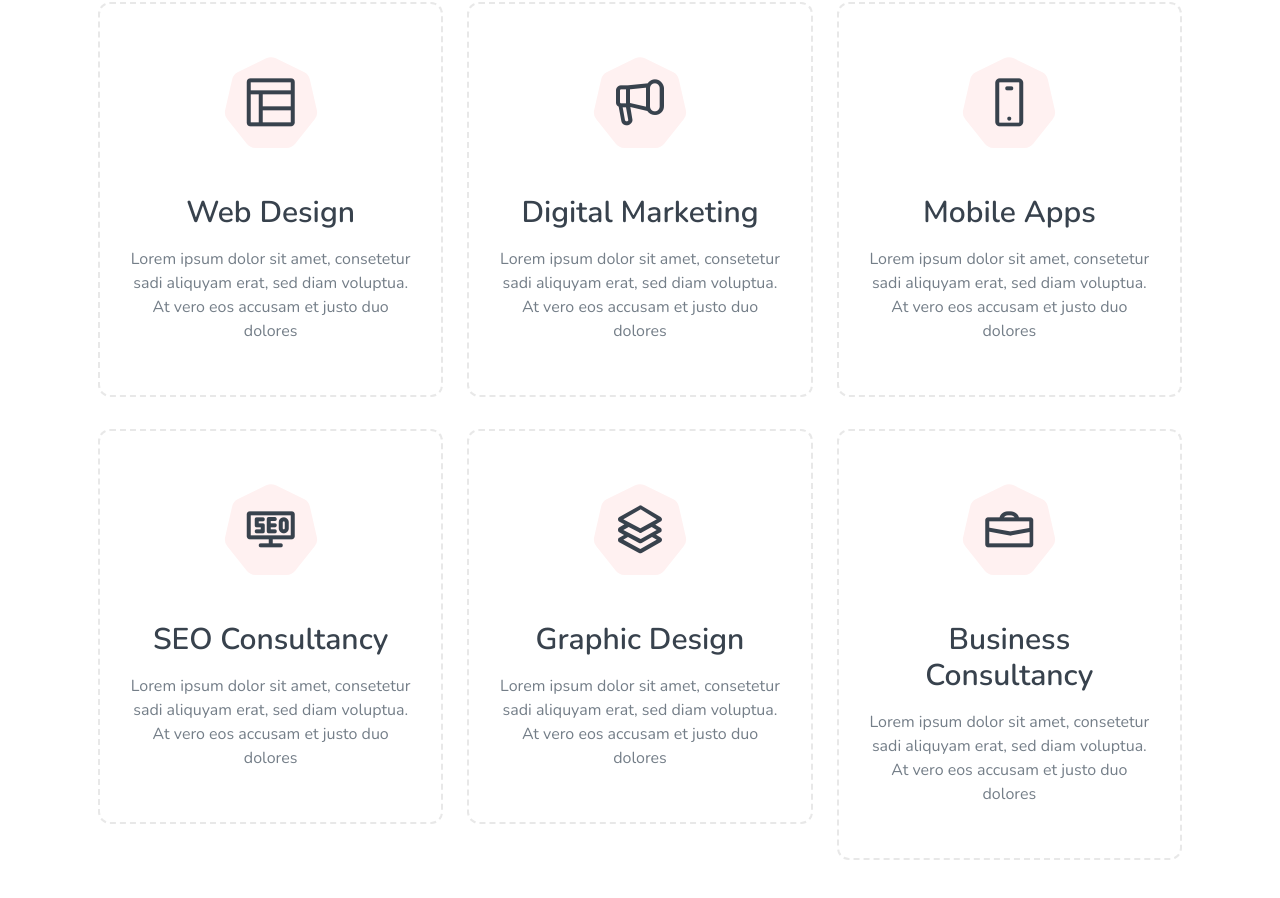
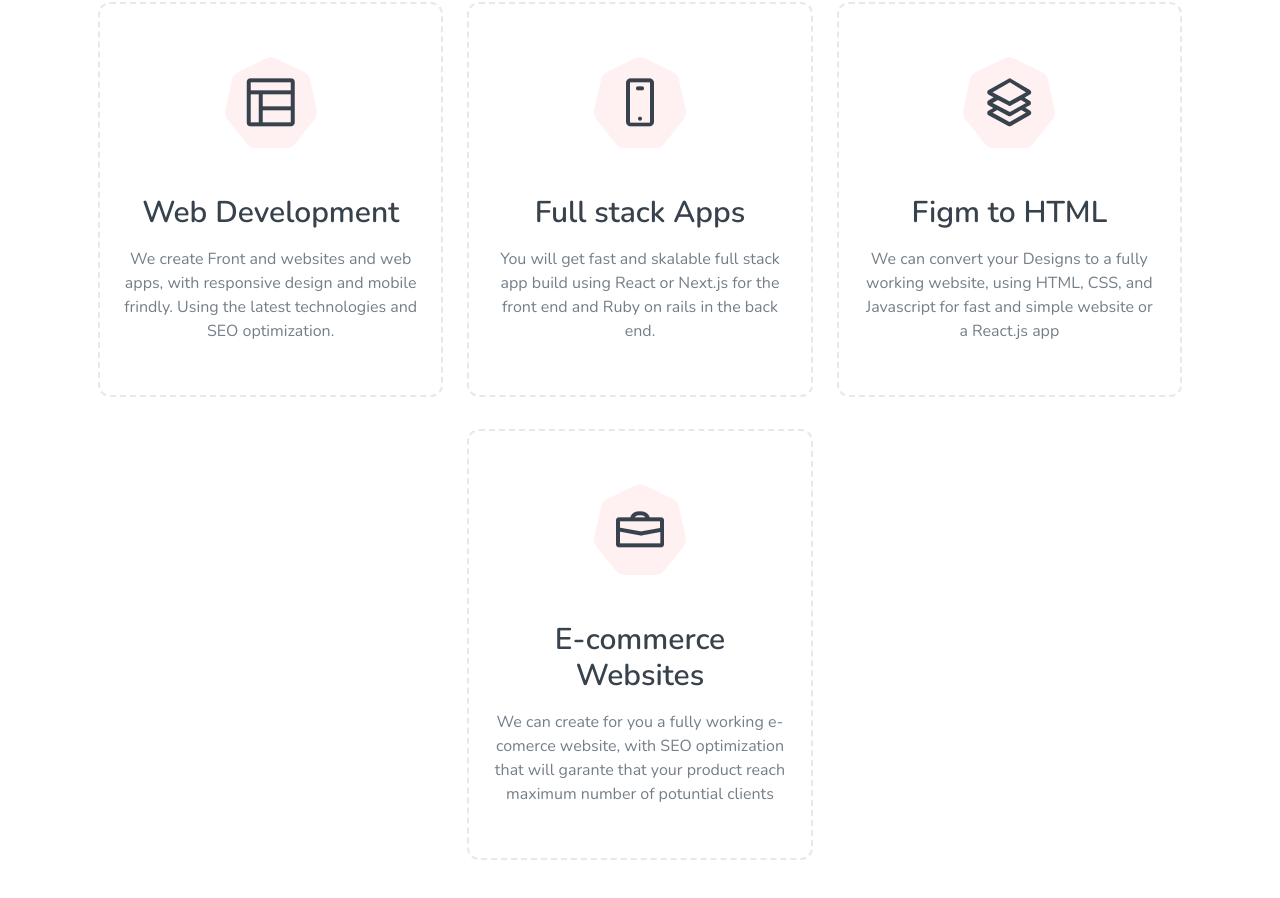
Before and after one commit to CodeX-computing/CodeX-FrontEnd, a Next.js app: page / in a window 1280 px wide. Shown: the part 2341-3239 px from the top of the page. Built offline with nearby package versions, Linux system fonts and the light colour scheme.

Commit message:
Create services

```diff
--- a/components/Services.js
+++ b/components/Services.js
@@ -24,24 +24,8 @@ const Services = () => {
                 </svg>
               </div>
               <div className="services_content mt-5 xl:mt-10">
-                <h3 className="services_title text-black font-semibold text-xl md:text-2xl lg:text-xl xl:text-3xl">Web Design</h3>
-                <p className="mt-4">Lorem ipsum dolor sit amet, consetetur sadi aliquyam erat, sed diam voluptua. At vero eos accusam et justo duo dolores </p>
-              </div>
-            </div>{' '}
-            {/*<!-- single services -->*/}
-          </div>
-
-          <div className="w-full sm:w-10/12 md:w-6/12 lg:w-4/12">
-            <div className="single_services text-center mt-8 mx-3">
-              <div className="services_icon">
-                <i className="lni lni-bullhorn"></i>
-                <svg xmlns="http://www.w3.org/2000/svg" width="94" height="92" viewBox="0 0 94 92">
-                  <path className="services_shape" id="Polygon_12" data-name="Polygon 12" d="M42.212,2.315a11,11,0,0,1,9.576,0l28.138,13.6a11,11,0,0,1,5.938,7.465L92.83,54.018A11,11,0,0,1,90.717,63.3L71.22,87.842A11,11,0,0,1,62.607,92H31.393a11,11,0,0,1-8.613-4.158L3.283,63.3A11,11,0,0,1,1.17,54.018L8.136,23.383a11,11,0,0,1,5.938-7.465Z" />
-                </svg>
-              </div>
-              <div className="services_content mt-5 xl:mt-10">
-                <h3 className="services_title text-black font-semibold text-xl md:text-2xl lg:text-xl xl:text-3xl">Digital Marketing</h3>
-                <p className="mt-4">Lorem ipsum dolor sit amet, consetetur sadi aliquyam erat, sed diam voluptua. At vero eos accusam et justo duo dolores </p>
+                <h3 className="services_title text-black font-semibold text-xl md:text-2xl lg:text-xl xl:text-3xl">Web Development</h3>
+                <p className="mt-4">We create Front and websites and web apps, with responsive design and mobile frindly. Using the latest technologies and SEO optimization.</p>
               </div>
             </div>{' '}
             {/*<!-- single services -->*/}
@@ -56,24 +40,8 @@ const Services = () => {
                 </svg>
               </div>
               <div className="services_content mt-5 xl:mt-10">
-                <h3 className="services_title text-black font-semibold text-xl md:text-2xl lg:text-xl xl:text-3xl">Mobile Apps</h3>
-                <p className="mt-4">Lorem ipsum dolor sit amet, consetetur sadi aliquyam erat, sed diam voluptua. At vero eos accusam et justo duo dolores </p>
-              </div>
-            </div>{' '}
-            {/*<!-- single services -->*/}
-          </div>
-
-          <div className="w-full sm:w-10/12 md:w-6/12 lg:w-4/12">
-            <div className="single_services text-center mt-8 mx-3">
-              <div className="services_icon">
-                <i className="lni lni-seo"></i>
-                <svg xmlns="http://www.w3.org/2000/svg" width="94" height="92" viewBox="0 0 94 92">
-                  <path className="services_shape" id="Polygon_12" data-name="Polygon 12" d="M42.212,2.315a11,11,0,0,1,9.576,0l28.138,13.6a11,11,0,0,1,5.938,7.465L92.83,54.018A11,11,0,0,1,90.717,63.3L71.22,87.842A11,11,0,0,1,62.607,92H31.393a11,11,0,0,1-8.613-4.158L3.283,63.3A11,11,0,0,1,1.17,54.018L8.136,23.383a11,11,0,0,1,5.938-7.465Z" />
-                </svg>
-              </div>
-              <div className="services_content mt-5 xl:mt-10">
-                <h3 className="services_title text-black font-semibold text-xl md:text-2xl lg:text-xl xl:text-3xl">SEO Consultancy</h3>
-                <p className="mt-4">Lorem ipsum dolor sit amet, consetetur sadi aliquyam erat, sed diam voluptua. At vero eos accusam et justo duo dolores </p>
+                <h3 className="services_title text-black font-semibold text-xl md:text-2xl lg:text-xl xl:text-3xl">Full stack Apps</h3>
+                <p className="mt-4">You will get fast and skalable full stack app build using React or Next.js for the front end and Ruby on rails in the back end.</p>
               </div>
             </div>{' '}
             {/*<!-- single services -->*/}
@@ -88,8 +56,8 @@ const Services = () => {
                 </svg>
               </div>
               <div className="services_content mt-5 xl:mt-10">
-                <h3 className="services_title text-black font-semibold text-xl md:text-2xl lg:text-xl xl:text-3xl">Graphic Design</h3>
-                <p className="mt-4">Lorem ipsum dolor sit amet, consetetur sadi aliquyam erat, sed diam voluptua. At vero eos accusam et justo duo dolores </p>
+                <h3 className="services_title text-black font-semibold text-xl md:text-2xl lg:text-xl xl:text-3xl">Figm to HTML</h3>
+                <p className="mt-4">We can convert your Designs to a fully working website, using HTML, CSS, and Javascript for fast and simple website or a React.js app </p>
               </div>
             </div>{' '}
             {/*<!-- single services -->*/}
@@ -104,8 +72,8 @@ const Services = () => {
                 </svg>
               </div>
               <div className="services_content mt-5 xl:mt-10">
-                <h3 className="services_title text-black font-semibold text-xl md:text-2xl lg:text-xl xl:text-3xl">Business Consultancy</h3>
-                <p className="mt-4">Lorem ipsum dolor sit amet, consetetur sadi aliquyam erat, sed diam voluptua. At vero eos accusam et justo duo dolores </p>
+                <h3 className="services_title text-black font-semibold text-xl md:text-2xl lg:text-xl xl:text-3xl">E-commerce Websites</h3>
+                <p className="mt-4">We can create for you a fully working e-comerce website, with SEO optimization that will garante that your product reach maximum number of potuntial clients</p>
               </div>
             </div>{' '}
             {/*<!-- single services -->*/}
```
